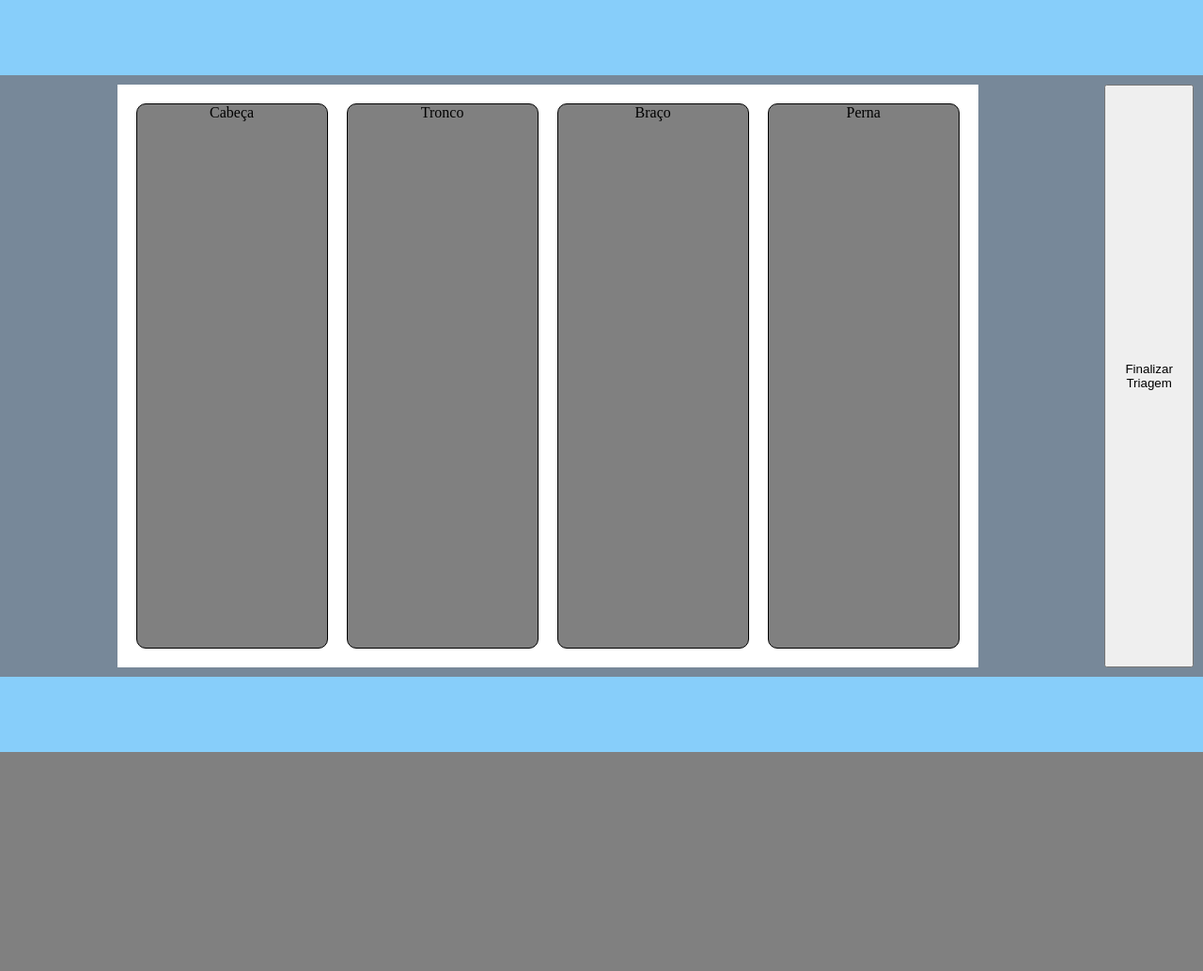
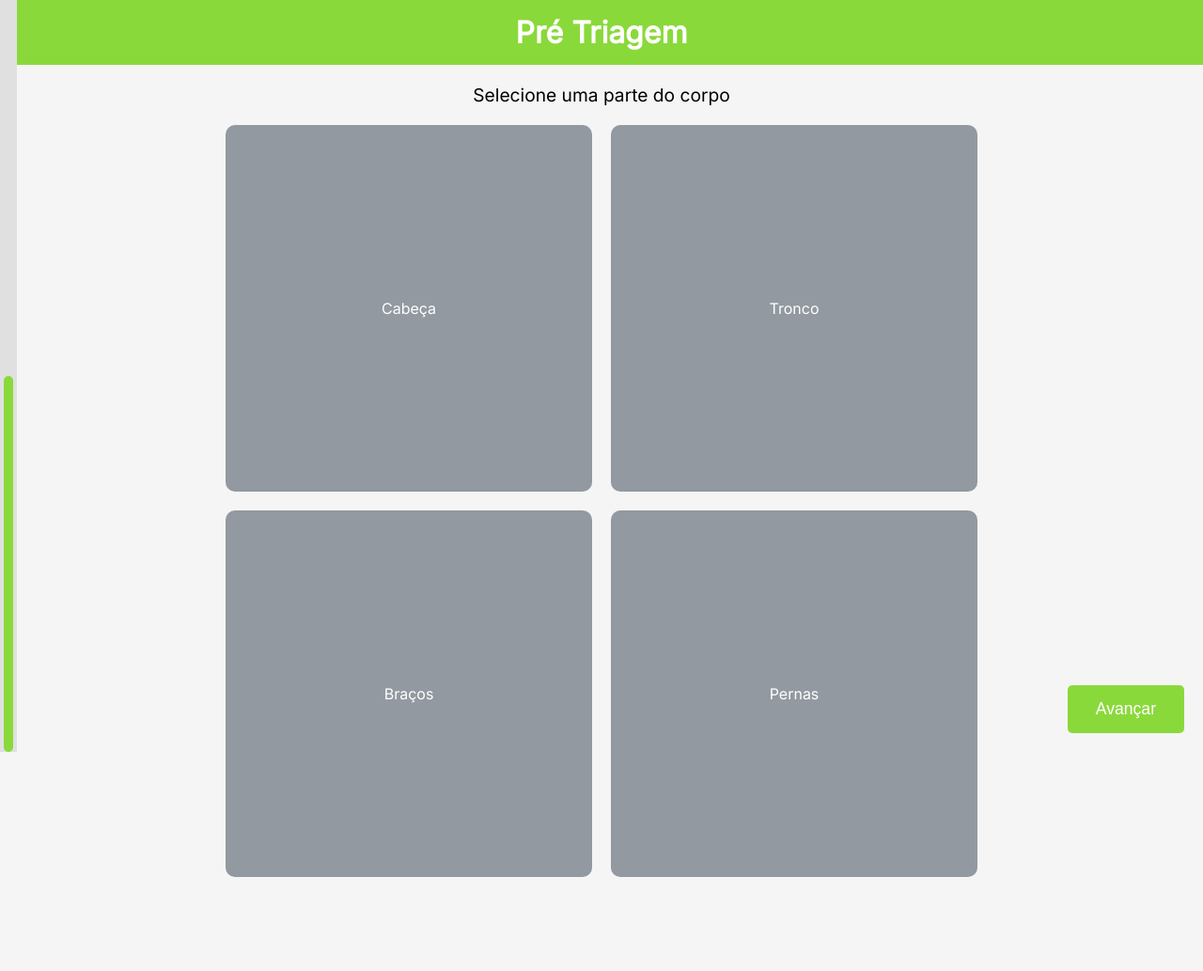
Before and after one commit to Tsuki25/MedMap, a Django app: template map/templates/triagem/triagem_sintomas.html in a window 1280 px wide. Shown: the whole page at 94% size. Before the commit the page ends 800 px from the top, so only its background shows below. Run offline with Django 5.2, Linux system fonts and the light colour scheme; the template is opened without the code that fills it: most values are stand-ins (such as "Sample title", 1, 10 or a date in 2020).

Commit message:
Front-End Finalizado

```diff
--- /dev/null
+++ b/map/static/triagem/css/triagem_pt2_style.css
@@ -0,0 +1,197 @@
+* {
+    margin: 0;
+    padding: 0;
+    box-sizing: border-box;
+}
+
+body {
+    font-family: Inter, Helvetica, sans-serif;
+    background-color: #f5f5f5;
+    position: relative;
+    overflow-y: auto;
+}
+
+.header {
+    background-color: #8ad93b;
+    color: #fff;
+    text-align: center;
+    padding: 15px;
+}
+
+.progress-bar {
+    position: fixed;
+    top: 0;
+    left: 0;
+    width: 18px;
+    height: 100%;
+    background-color: #e0e0e0;
+    display: flex;
+    align-items: end;
+    justify-content: center;
+    z-index: 10;
+}
+
+.progress-indicator {
+    width: 10px;
+    height: 50%;
+    background-color: #8ad93b;
+    border-radius: 5px;
+}
+
+main {
+    width: 100%;
+    padding: 20px;
+    padding-bottom: 100px;
+}
+
+main form {
+    width: 100%;
+    max-width: 800px;
+    margin: 0 auto;
+}
+
+.instruction {
+    text-align: center;
+    font-size: 1.2em;
+    margin-bottom: 20px;
+}
+
+.grid {
+    display: grid;
+    grid-template-columns: 1fr;
+    gap: 20px;
+    width: 100%;
+}
+
+.parteCorpo {
+    background-color: #9299a0;
+    color: #fff;
+    display: flex;
+    align-items: center;
+    justify-content: center;
+    font-size: 1.2em;
+    cursor: pointer;
+    transition: background-color 0.3s ease;
+    border-radius: 10px;
+    aspect-ratio: 1;
+}
+
+.parteCorpo:hover {
+    background-color: #5a6268;
+}
+
+.sintomas {
+    display: none;
+    position: absolute;
+    background-color: #e9ecef;
+    border: 1px solid #ced4da;
+    border-radius: 10px;
+    opacity: 0;
+    transition: opacity 0.3s ease;
+    z-index: 50;
+    padding: 20px;
+}
+
+.sintomas.show {
+    display: block;
+    opacity: 1;
+}
+
+.listaSintomas {
+    display: flex;
+    flex-direction: column;
+    height: 100%;
+}
+
+.listaSintomas h2 {
+    margin-bottom: 10px;
+}
+
+.opcoesSintomas {
+    display: flex;
+    flex-direction: column;
+    flex: 1;
+    max-height: 200px;
+    overflow-y: auto;
+}
+
+.opcoesSintomas label{
+    display: flex;
+    align-items: center;
+    margin-bottom: 8px;
+    font-size: 1em;
+}
+
+.opcoesSintomas input{
+    margin-right: 5px;
+    appearance: none;
+    width: 18px;
+    height: 18px;
+    border: 2px solid #8ad93b;
+    border-radius: 5px;
+    background-color: white;
+    cursor: pointer;
+    display: inline-block;
+    position: relative;
+}
+
+.opcoesSintomas input:checked {
+    background-color: #b1cba7;
+    border-color: #5c8c26;
+}
+
+.opcoesSintomas input:hover{
+    background-color: #cae0b8;
+}
+
+.opcoesSintomas input:checked::after {
+    content: '✔';
+    font-size: 12px;
+    color: white;
+    position: absolute;
+    top: 50%;
+    left: 50%;
+    transform: translate(-50%, -50%);
+}
+
+.listaSintomas button {
+    background-color: #dc3545;
+    color: #fff;
+    border: none;
+    padding: 10px;
+    border-radius: 5px;
+    cursor: pointer;
+    transition: background-color 0.3s ease;
+}
+
+.listaSintomas button:hover {
+    background-color: #b41f2e;
+}
+
+.button-avancar {
+    position: fixed;
+    bottom: 20px;
+    right: 20px;
+    background-color: #8ad93b;
+    color: #fff;
+    border: none;
+    padding: 15px 30px;
+    border-radius: 5px;
+    font-size: 1.1em;
+    cursor: pointer;
+    z-index: 100;
+    transition: background-color 0.3s ease;
+}
+
+.button-avancar:hover {
+    background-color: #71b32f;
+}
+
+@media (min-width: 768px) {
+    .grid {
+        grid-template-columns: repeat(2, 1fr);
+    }
+    .parteCorpo {
+        font-size: 1em;
+    }
+}
--- a/map/static/triagem/css/triagem_style.css
+++ /dev/null
@@ -1,90 +0,0 @@
-* {
-    margin: 0;
-    padding: 0;
-    box-sizing: border-box;
-}
-
-main {
-    display: flex;
-    justify-content: center;
-    align-items: center;
-    height: 100vh;
-    background-color: lightskyblue;
-}
-
-.container {
-    display: flex;
-    justify-content: center;
-    width: 100%;
-    height: 80vh;
-    background-color: lightslategray;
-    overflow: hidden;
-    padding: 10px;
-}
-
-.grid {
-    display: grid;
-    grid-template-columns: repeat(auto-fit, minmax(200px, 1fr));
-    gap: 20px;
-    background-color: white;
-    width: 80%;
-    padding: 20px;
-    overflow-y: auto;
-}
-
-.parteCorpo {
-    background-color: grey;
-    min-height: 200px;
-    min-width: 200px;
-    text-align: center;
-    border: 1px solid black;
-    border-radius: 10px;
-    cursor: pointer;
-    transition: background-color 0.3s ease;
-}
-
-.parteCorpo:hover {
-    background-color: lightblue;
-}
-
-.sintomas {
-    display: none;
-    position: absolute;
-    background-color: lightgray;
-    padding: 10px;
-    border: 1px solid black;
-    border-radius: 5px;
-    opacity: 0;
-    transition: opacity 0.3 ease;
-    z-index: 100;
-    overflow: hidden;
-}
-
-.sintomas.show {
-    display: block;
-    opacity: 1;
-}
-
-.listaSintomas {
-    display: flex;
-    flex-direction: column;
-    height: 100%;
-}
-
-.listaSintomas button {
-    margin-top: 10px;
-}
-
-.opcoesSintomas {
-    display: flex;
-    flex-direction: column;
-    overflow-y: auto;
-}
-
-@media (max-width: 768px) {
-    .grid {
-        grid-template-columns: 1fr; /* Uma única coluna */
-        gap: 10px; /* Menor espaçamento entre os itens */
-        width: 90%; /* Ajusta a largura para caber melhor na tela menor */
-    }
-}
--- a/map/static/triagem/js/triagem_funcs.js
+++ b/map/static/triagem/js/triagem_funcs.js
@@ -1,36 +1,43 @@
-// mostra sintomas da parte do corpo selecionada
-function mostrarSintomas(parteCorpo) {
-    // removendo sintomas abertos antes de exibir outros sintomas
-    const sintomas = document.querySelectorAll('.sintomas')
-    sintomas.forEach(s => s.classList.remove('show'))
+// Exibe os sintomas da parte do corpo com base no botão clicaco
+function mostrarSintomas(parteCorpoId) {
+    // Fecha qualquer modal que já esteja aberto
+    const modals = document.querySelectorAll('.sintomas')
+    modals.forEach(modal => modal.classList.remove('show'))
 
-    // obter a div .parteCorpo que foi clicada
-    const divParteCorpo = document.querySelector(`.parteCorpo[onclick*="${parteCorpo}"]`)
-    const divSintomas = document.getElementById(parteCorpo)
+    // Localiza o modal e o botão correspondente à parte do corpo
+    const modal = document.getElementById(parteCorpoId)
+    const buttonElement = document.querySelector(`.parteCorpo[onclick*="${parteCorpoId}"]`)
 
-    // pegar a posição da div .parteCorpo
-    const rect = divParteCorpo.getBoundingClientRect()
+    if (!modal || !buttonElement) {
+        console.error("Elemento não encontrado para: ", parteCorpoId)
+        return
+    }
 
-    // definir a posição da div .sintomas no lugar da div .parteCorpo
-    divSintomas.style.top = `${rect.top + window.scrollY}px`
-    divSintomas.style.left = `${rect.left + window.scrollX}px`
-    divSintomas.style.width = `${rect.width}px`
-    divSintomas.style.height = `${rect.height}px`
+    // Obtém a posição e o tamanho do botão clicado
+    const rect = buttonElement.getBoundingClientRect()
+    modal.style.top = `${rect.top + window.scrollY}px`
+    modal.style.left = `${rect.left + window.scrollX}px`;
+    modal.style.width = `${rect.width}px`;
+    modal.style.height = `${rect.height}px`;
 
-    // mostrar sintomas
-    divSintomas.classList.add('show')
+    //Exibe o modal com a transição do CSS
+    modal.classList.add('show')
 
-    // travar rolagem do eixo Y
+    // Trava rolagem da grid
     const grid = document.querySelector('.grid')
-    grid.style.overflow = 'hidden'
+    if (grid) {
+        grid.style.overflow = 'hidden'
+    }
 }
 
-// fecha sintomas com botão "voltar"
+// Fecha os modais de sintomas
 function fecharSintomas() {
-    let sintomas = document.querySelectorAll('.sintomas')
-    sintomas.forEach(s => s.classList.remove('show'))
+    const modals = document.querySelectorAll('.sintomas')
+    modals.forEach(modal => modal.classList.remove('show'))
 
-    // libera a rolagem do eixo Y
+    // Libera a rolagem da grid
     const grid = document.querySelector('.grid')
-    grid.style.overflow = 'auto' // Restaura o scroll padrão
+    if (grid) {
+        grid.style.overflow = 'auto'
+    }
 }
--- a/map/templates/map/mapa.html
+++ b/map/templates/map/mapa.html
@@ -5,6 +5,7 @@
         <meta charset="UTF-8">
         <meta name="viewport" content="width=device-width, initial-scale=1.0">
         <link href="https://cdnjs.cloudflare.com/ajax/libs/font-awesome/6.5.1/css/all.min.css" rel="stylesheet">
+        <link href="https://fonts.googleapis.com/css2?family=Inter:ital,opsz@0,14..32;1,14..32&display=swap" rel="stylesheet">
         <link rel="stylesheet" href="{% static 'map/css/map_style.css' %}">
         <title>MedMap: Hospitais Próximos</title>
 
--- a/map/templates/triagem/triagem_sintomas.html
+++ b/map/templates/triagem/triagem_sintomas.html
@@ -5,25 +5,39 @@
         <meta charset="UTF-8">
         <meta name="viewport" content="width=device-width, initial-scale=1.0">
         <title>Triagem</title>
-        <link rel="stylesheet" href={% static "triagem/css/triagem_style.css" %}>
+        <link rel="stylesheet" href={% static "triagem/css/triagem_pt2_style.css" %}>
         <script src="{% static 'triagem/js/triagem_funcs.js' %}" defer></script>
+        <link href="https://fonts.googleapis.com/css2?family=Inter:ital,opsz@0,14..32;1,14..32&display=swap" rel="stylesheet">
     </head>
     <body>
+        <!-- Cabeçalho -->
+        <header class="header">
+            <h1>Pré Triagem</h1>
+        </header>
+
+        <!-- Barra de progresso vertical -->
+        <div class="progress-bar">
+            <div class="progress-indicator"></div>
+        </div>
+
         <main>
-            <div class="container">
-                <div class="grid">
-                    <div class="parteCorpo" onclick="mostrarSintomas('cabeca')">Cabeça</div>
-                    <div class="parteCorpo" onclick="mostrarSintomas('tronco')">Tronco</div>
-                    <div class="parteCorpo" onclick="mostrarSintomas('braco')">Braço</div>
-                    <div class="parteCorpo" onclick="mostrarSintomas('perna')">Perna</div>
+            <form method="post">
+            {% csrf_token %}
+                <p class="instruction">Selecione uma parte do corpo</p>
+                <div class="container">
+                    <div class="grid">
+                        <div class="parteCorpo" onclick="mostrarSintomas('cabeca')">Cabeça</div>
+                        <div class="parteCorpo" onclick="mostrarSintomas('tronco')">Tronco</div>
+                        <div class="parteCorpo" onclick="mostrarSintomas('bracos')">Braços</div>
+                        <div class="parteCorpo" onclick="mostrarSintomas('pernas')">Pernas</div>
+                    </div>
                 </div>
-            </div>
 
-            <form method="post">
-                {% csrf_token %}
+
                 {% for parte, sintomas in sintomas_por_parte.items %}
                     <div class="sintomas" id="{{ parte }}">
                         <div class="listaSintomas">
+                            <h2>Sintomas das {{ parte }}</h2>
                             <div class="opcoesSintomas">
                                 {% for sintoma in sintomas %}
                                     <label>
@@ -37,9 +51,7 @@
                     </div>
                 {% endfor %}
 
-                <div class="container">
-                    <button type="submit" class="btn btn-primary">Finalizar Triagem</button>
-                </div>
+                <button type="submit" class="button-avancar">Avançar</button>
             </form>
         </main>
     </body>
--- a/map/views.py
+++ b/map/views.py
@@ -179,8 +179,8 @@ class TriagemUpdateView(UpdateView):
         context['sintomas_por_parte'] = {
             'cabeca': Sintoma.objects.filter(parte_corpo="Cabeça"),
             'tronco': Sintoma.objects.filter(parte_corpo="Tronco"),
-            'braco': Sintoma.objects.filter(parte_corpo="Braços"),
-            'perna': Sintoma.objects.filter(parte_corpo="Pernas"),
+            'bracos': Sintoma.objects.filter(parte_corpo="Braços"),
+            'pernas': Sintoma.objects.filter(parte_corpo="Pernas"),
         }
         return context
 
```
Also changed, not shown: map/static/map/css/map_style.css (+9 -6 lines), map/static/triagem/css/triagem_pt1_style.css (added, +156 -0 lines), map/templates/triagem/triagem_geral.html (+49 -19 lines), db.sqlite3.
